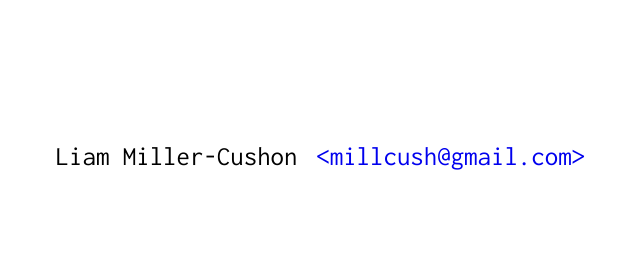
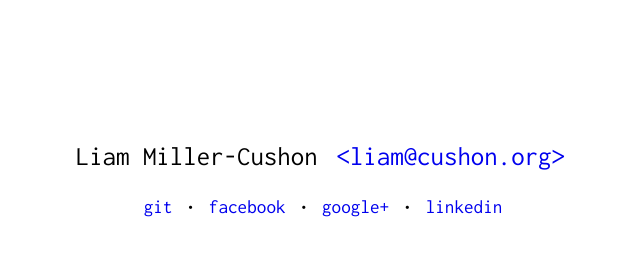
Before and after one commit to cushon/cushon.github.com, a plain HTML site: page index.html in a window 1280 px wide. Shown: the whole page, without its empty margins (317-957 px from the left). Drawn offline with Linux system fonts and the light colour scheme.

Commit message:
New email, links.

```diff
--- a/index.html
+++ b/index.html
@@ -11,8 +11,14 @@
   <div>
   <p>
     Liam Miller-Cushon
-      <a class="mail" href="mailto:millcush@gmail.com">millcush@gmail.com</a>
+    <a class="mail" href="mailto:liam@cushon.org">liam@cushon.org</a>
   </p>
+  <ul>
+    <li><a href="http://github.com/cushon">git</a></li>
+    <li><a href="http://facebook.com/ldcushon">facebook</a></li>
+    <li><a href="http://plus.google.com/118106075333395334960/about">google+</a></li>
+    <li><a href="http://www.linkedin.com/in/cushon">linkedin</a></li>
+  </ul>
   </div>
 </body>
 </html>
```
Lines whose indentation alone changed are shown as unchanged.
